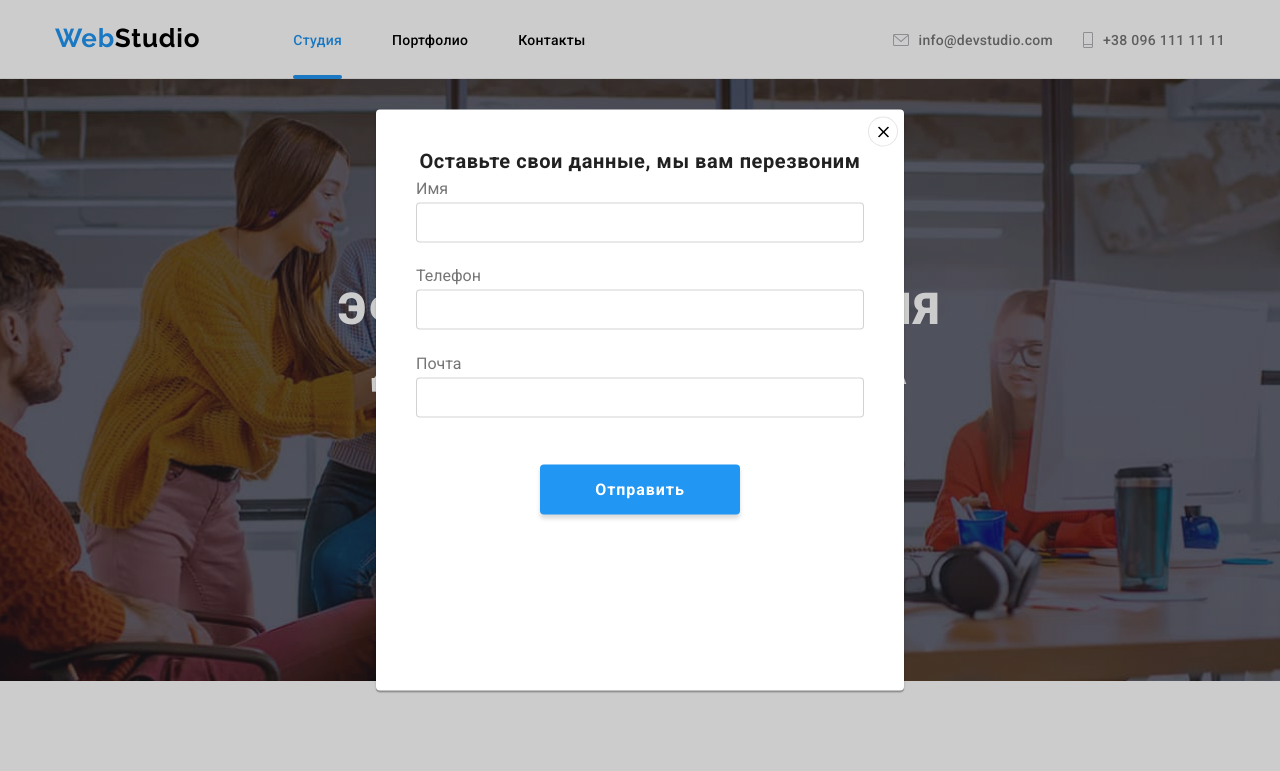
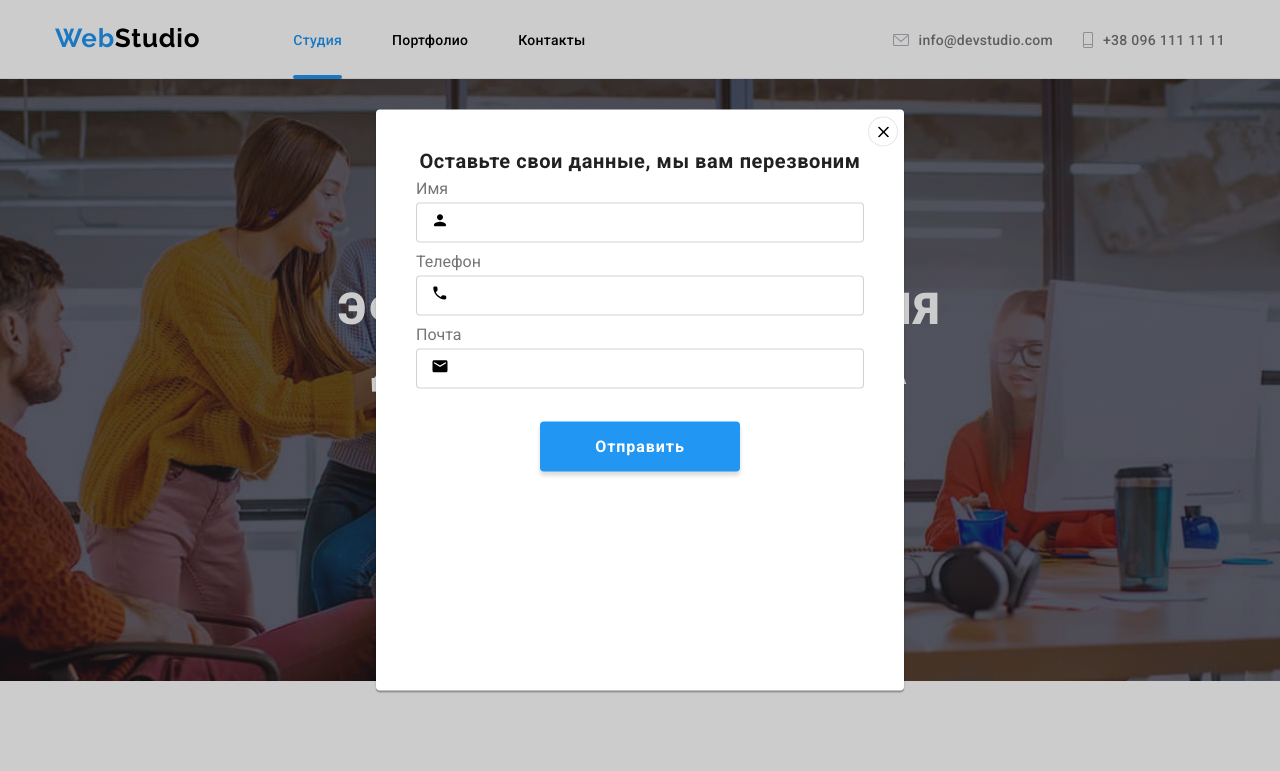
Before and after one commit to AVerba/goit-markup-hw-06, a plain HTML site: page index.html in a window 1280 px wide. Both pictures are taken after a click on the button "Заказать услугу". Shown: the top 771 px of the page. Drawn offline with nearby package versions, Linux system fonts and the light colour scheme.

Commit message:
modify modal window

```diff
--- a/css/styles.css
+++ b/css/styles.css
@@ -312,25 +312,6 @@ h3 {
   display: flex;
   flex-direction: column;
 }
-.form__field{
-  position: relative;
-  margin-bottom: 28px;
-}.form__label{
-  position: absolute;
-  top: -23px;
-  left: 0;
-}
-.form__input{
-  width: 100%;
-  height: 40px;
-
-  border: 1px solid rgba(33, 33, 33, 0.2);
-  box-sizing: border-box;
-  border-radius: 4px;
-}
-.form__input:focus{
-  outline-color: var(--action-color);
-}
 .modal__title {
   font-weight: bold;
   font-size: 20px;
@@ -340,6 +321,37 @@ h3 {
   color: #212121;
   margin-bottom: 30px;
 }
+.form__field{
+  position: relative;
+  margin-bottom: 33px;
+}.form__label{
+  position: absolute;
+  top: -23px;
+  left: 0;
+}
+.form__input{
+  width: 100%;
+  height: 40px;
+  padding-left: 42px;
+
+  border: 1px solid rgba(33, 33, 33, 0.2);
+  box-sizing: border-box;
+  border-radius: 4px;
+  cursor: pointer;
+}
+.form__input:focus{
+  outline-color: var(--action-color);
+}
+.form__input:focus .field-icon{
+  fill: var(--action-color);
+}
+.form__icon{
+  position: absolute;
+  top: 50%;
+  left: 15px;
+  transform: translateY(-50%);
+}
+
 .form__submit-btn{
 
   font-weight: 700;
--- a/index.html
+++ b/index.html
@@ -390,8 +390,8 @@
                         <input type="text" class="form__input" name="name" placeholder=" "/>
                         <span class="form__label">Имя</span>
                         <span class="form__icon">
-                            <svg class="field-icon" width="16" height="15">
-                                <use href="./images/icons/sprite.svg#form-name-person"> </use>
+                            <svg class="field-icon" width="18" height="18">
+                                <use href="./images/modal.svg#modal-person"> </use>
                             </svg>
                         </span>
                     </label>
@@ -399,8 +399,8 @@
                         <input type="mail" class="form__input" name="email" placeholder=" "/>
                         <span class="form__label">Телефон</span>
                         <span class="form__icon">
-                            <svg class="field-icon" width="16" height="15">
-                                <use href="./images/icons/sprite.svg#form-name-person"> </use>
+                            <svg class="field-icon" width="18" height="18">
+                                <use href="./images/modal.svg#modal-phone"> </use>
                             </svg>
                         </span>
                     </label>
@@ -408,8 +408,8 @@
                         <input type="tel" class="form__input" name="phone" placeholder=" "/>
                         <span class="form__label">Почта</span>
                         <span class="form__icon">
-                            <svg class="field-icon" width="16" height="15">
-                                <use href="./images/icons/sprite.svg#form-name-person"> </use>
+                            <svg class="field-icon" width="18" height="18">
+                                <use href="./images/modal.svg#modal-email"> </use>
                             </svg>
                         </span>
                     </label>
```
Also changed, not shown: images/modal.svg (added).
